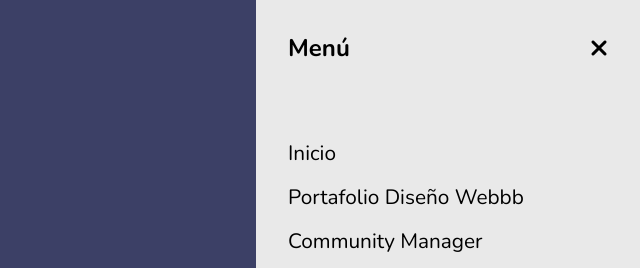
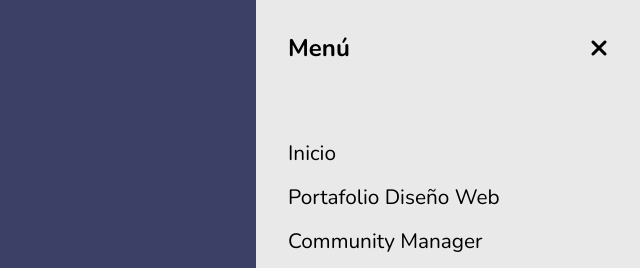
Before and after one commit to fgprogramacionweb/portafolio-wordpress, a plain HTML site: page index.html in a window 1280 px wide. Both pictures are taken after a click on the icon 1186 px from the left and 98 px from the top of the page. Shown: the top 268 px of the page, 640-1280 px from the left. Drawn offline with nearby package versions, Linux system fonts and the light colour scheme.

Commit message:
Portafolio Web de Federico Geretto

```diff
--- a/index.html
+++ b/index.html
@@ -22,7 +22,7 @@
                 </div>
                 <ul class="menu-navegacion">
                     <li><a href="#" class="enlace-menu">Inicio</a></li>
-                    <li><a href="#portafolio" class="enlace-menu">Portafolio Diseño Webbb</a></li>
+                    <li><a href="#portafolio" class="enlace-menu">Portafolio Diseño Web</a></li>
                     <li><a href="#community-manager" class="enlace-menu">Community Manager</a></li>
                     <li><a href="#contacto" class="enlace-menu">Contacto</a></li>
                 </ul>
```
